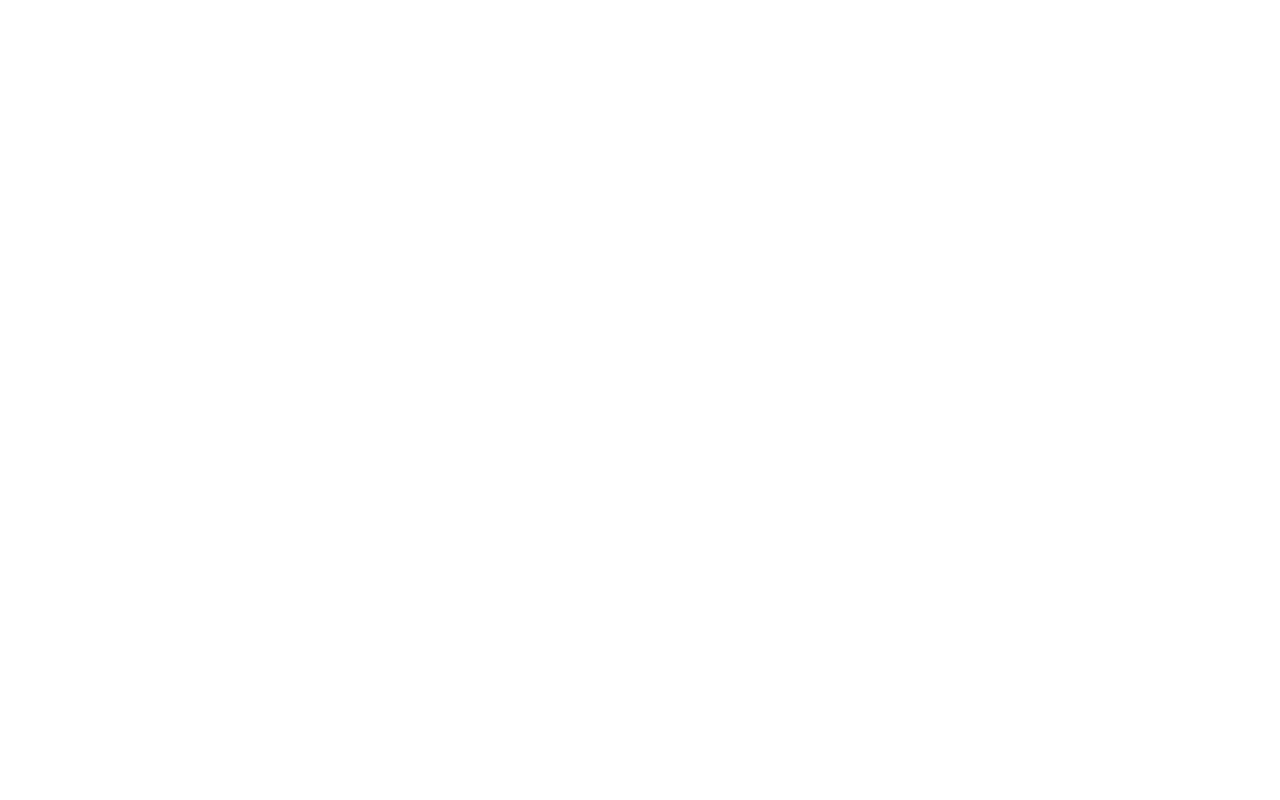
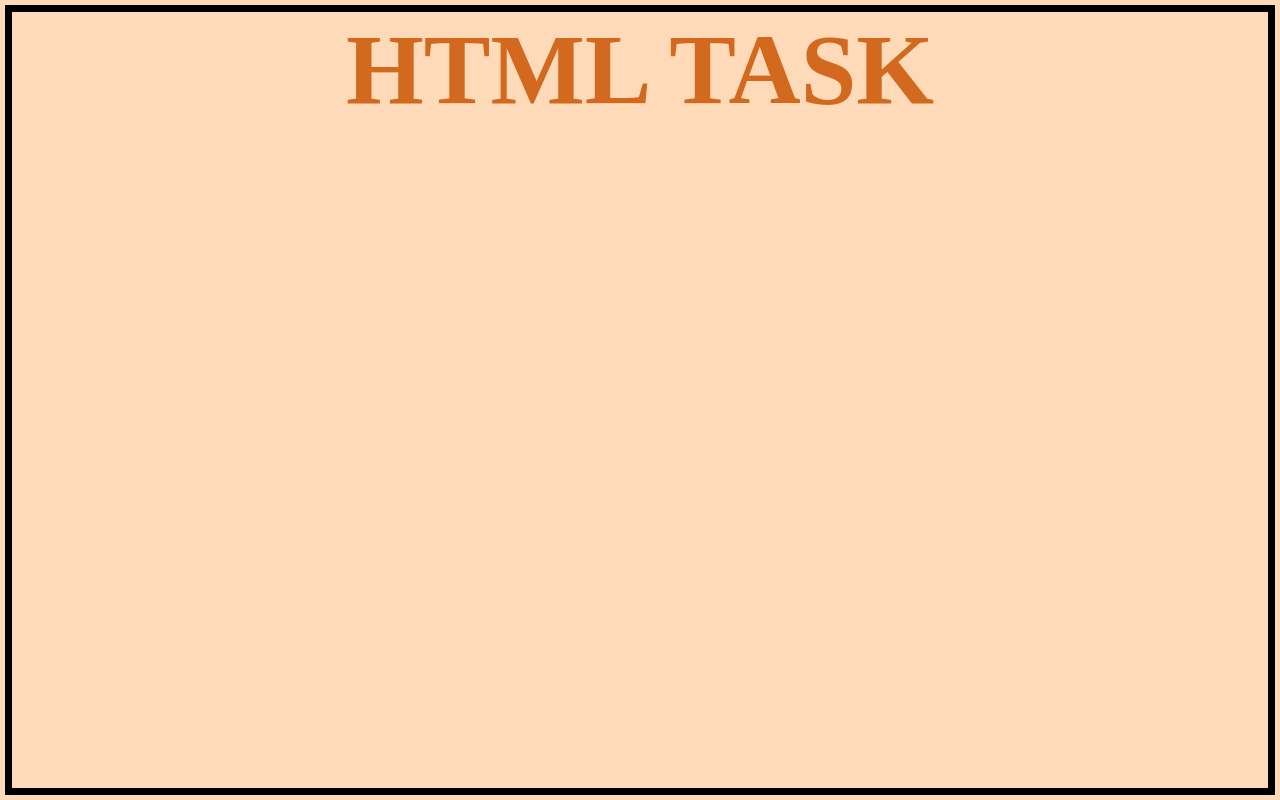
Before and after one commit to SindujaDurgam/HTML-Deployment, a plain HTML site: page HTML Head.html in a window 1280 px wide. Drawn offline with Linux system fonts and the light colour scheme.

Commit message:
files added

```diff
--- a/HTML Head.html
+++ b/HTML Head.html
@@ -0,0 +1,14 @@
+<html><head><title>
+    head
+</title>
+<style>
+    body{
+        margin: 5px;
+        border:7px solid black;
+        background-color:peachpuff;
+    }
+</style>
+</head>
+<body>
+    <center><b style="font-size: 100px; color: chocolate;" >HTML TASK</b></center>
+</body></html>
```
Also changed, not shown: All Tasks.html (+1 -0 lines).
